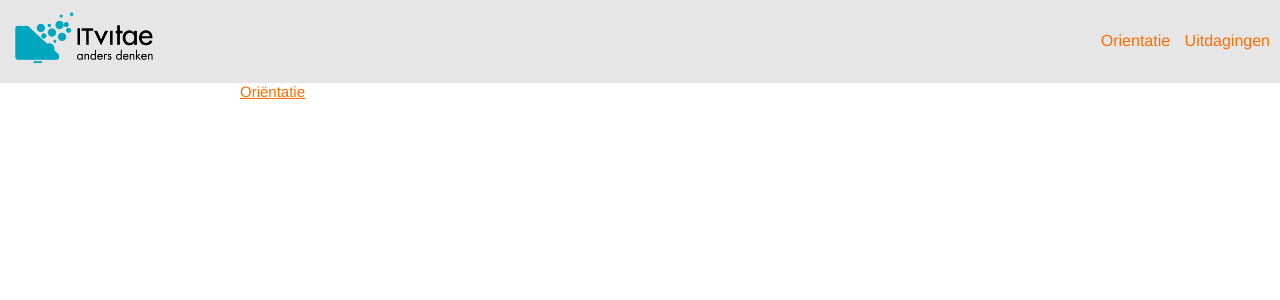
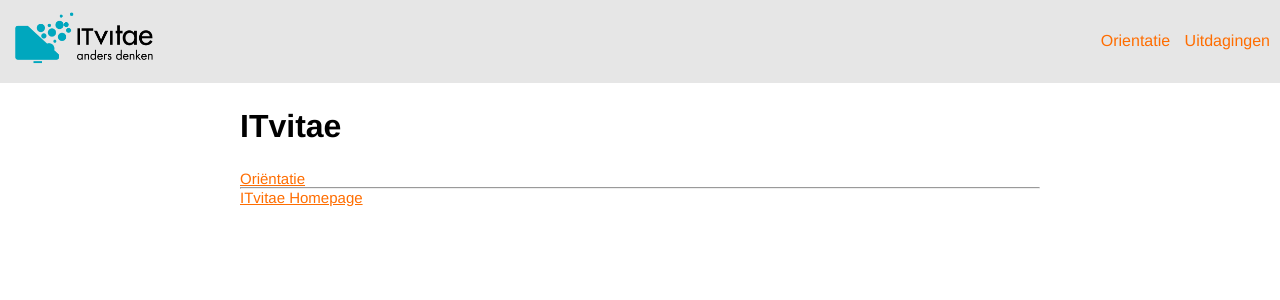
Before and after one commit to ITvitae/itvitae.github.io, a Jekyll site: the page built from docs/index.md, in a window 1280 px wide. Shown: the top 300 px of the page. Built offline with Jekyll 4.4.1, drawn with Linux system fonts in a browser that asks for light colours.

Commit message:
added extra information to index

```diff
--- a/docs/index.md
+++ b/docs/index.md
@@ -6,4 +6,10 @@ layout: page
 title: ITvitae
 ---
 
+# ITvitae
+
 [Oriëntatie](/orientatie)
+
+---
+
+[ITvitae Homepage](https://itvitae.nl)
```
